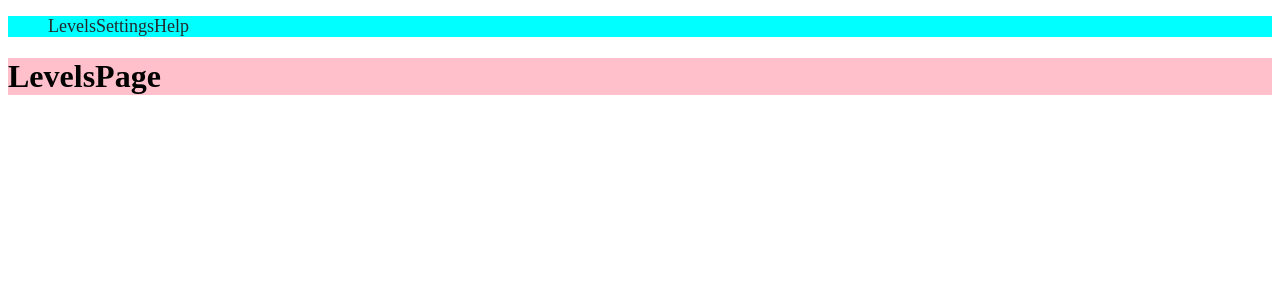
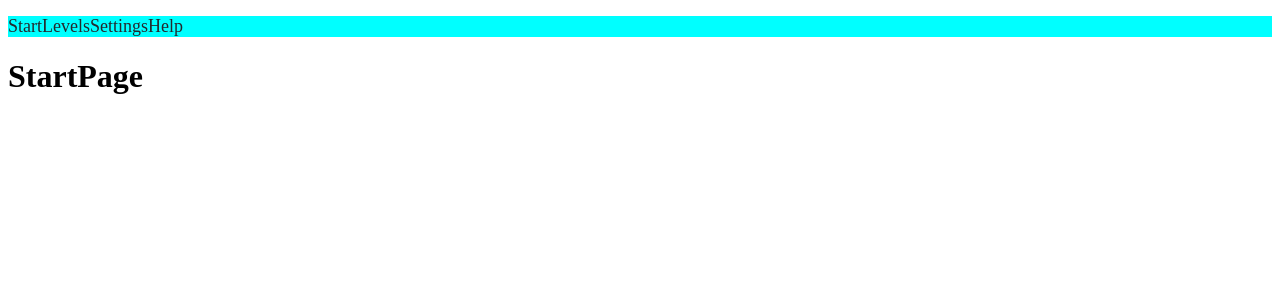
Before and after one commit to Kkasya/rsclone, a React (Create React App) app: page / in a window 1280 px wide. Before the commit this address led to /levels. Shown: the top 300 px of the page. Built offline with nearby package versions, Linux system fonts and the light colour scheme.

Commit message:
feat: add start page, improve routing

```diff
--- a/src/App.js
+++ b/src/App.js
@@ -4,8 +4,10 @@ import {
   Switch,
   Route,
   Link,
+  NavLink,
   Redirect,
 } from 'react-router-dom';
+import StartPage from './StartPage/StartPage';
 import LevelsPage from './LevelsPage/LevelsPage';
 import SettingsPage from './SettingsPage/SettingsPage';
 import HelpPage from './HelpPage/HelpPage';
@@ -21,13 +23,16 @@ export default function App() {
         <nav>
           <ul className={commonStyles.navbar}>
             <li>
-              <Link to='/levels'>Levels</Link>
+              <NavLink to='/' activeclassname='activeNavLink' exact>Start</NavLink>
             </li>
             <li>
-              <Link to='/settings'>Settings</Link>
+              <Link to='/levels' activeclassname='activeNavLink'>Levels</Link>
             </li>
             <li>
-              <Link to='/help'>Help</Link>
+              <Link to='/settings' activeclassname='activeNavLink'>Settings</Link>
+            </li>
+            <li>
+              <Link to='/help' activeclassname='activeNavLink'>Help</Link>
             </li>
           </ul>
         </nav>
@@ -37,10 +42,14 @@ export default function App() {
           <Route
             exact
             path='/'
-            render={() => <Redirect to='/levels' />}
-          />
+          >
+            <StartPage />
+          </Route>
 
-          <Route path='/levels'>
+          <Route
+            exact
+            path='/levels'
+          >
             <LevelsPage />
           </Route>
 
@@ -52,6 +61,11 @@ export default function App() {
             <HelpPage />
           </Route>
 
+          <Route
+            path="*"
+            render={() => <Redirect to='/' />}
+          />
+
         </Switch>
 
       </div>
--- /dev/null
+++ b/src/StartPage/StartPage.js
@@ -0,0 +1,11 @@
+import React from 'react';
+import styles from '../common/styles/styles';
+
+export default function StartPage() {
+  const commonStyles = styles();
+  return (
+    <div className={commonStyles.startPage}>
+      <h1>StartPage</h1>
+    </div>
+  );
+}
--- a/src/common/styles/styles.js
+++ b/src/common/styles/styles.js
@@ -4,6 +4,7 @@ const styles = makeStyles({
   navbar: {
     display: 'flex',
     backgroundColor: 'aqua',
+    paddingInlineStart: 0,
 
     '& li': {
       listStyle: 'none',
```
